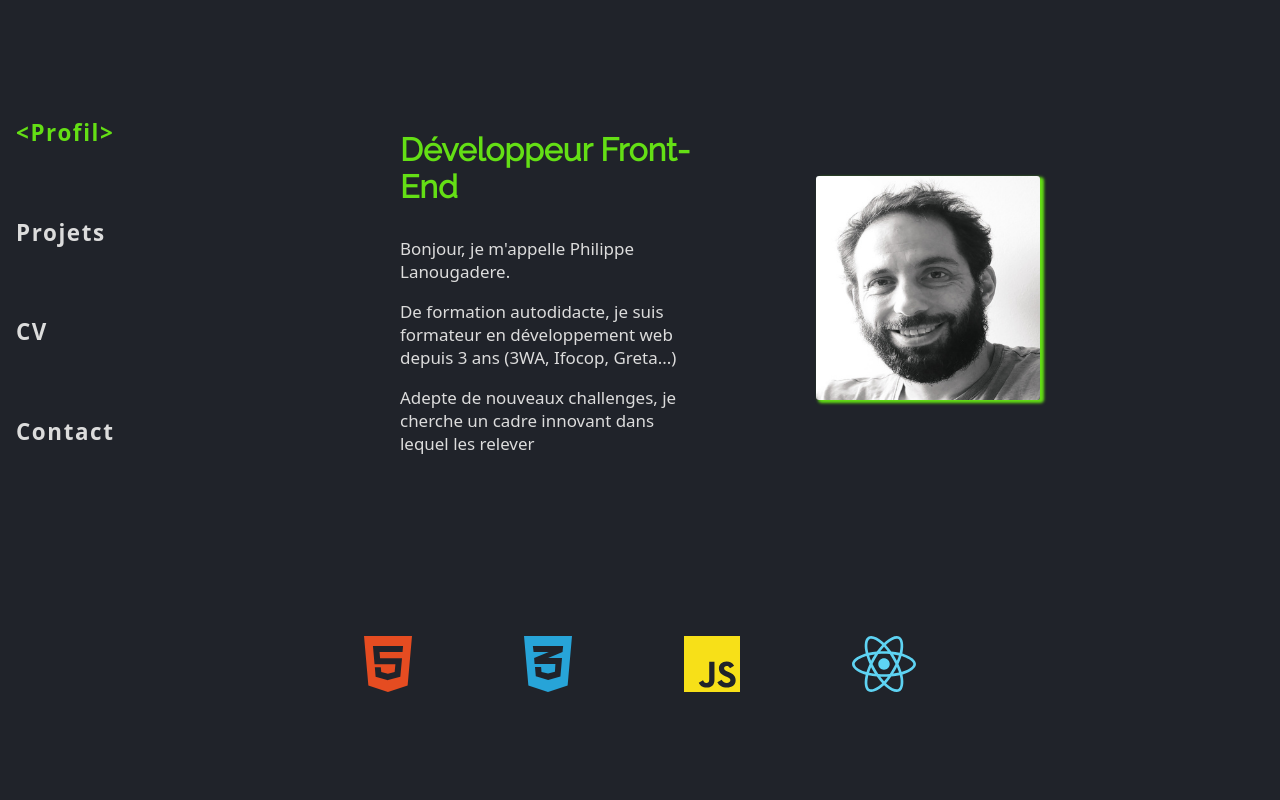
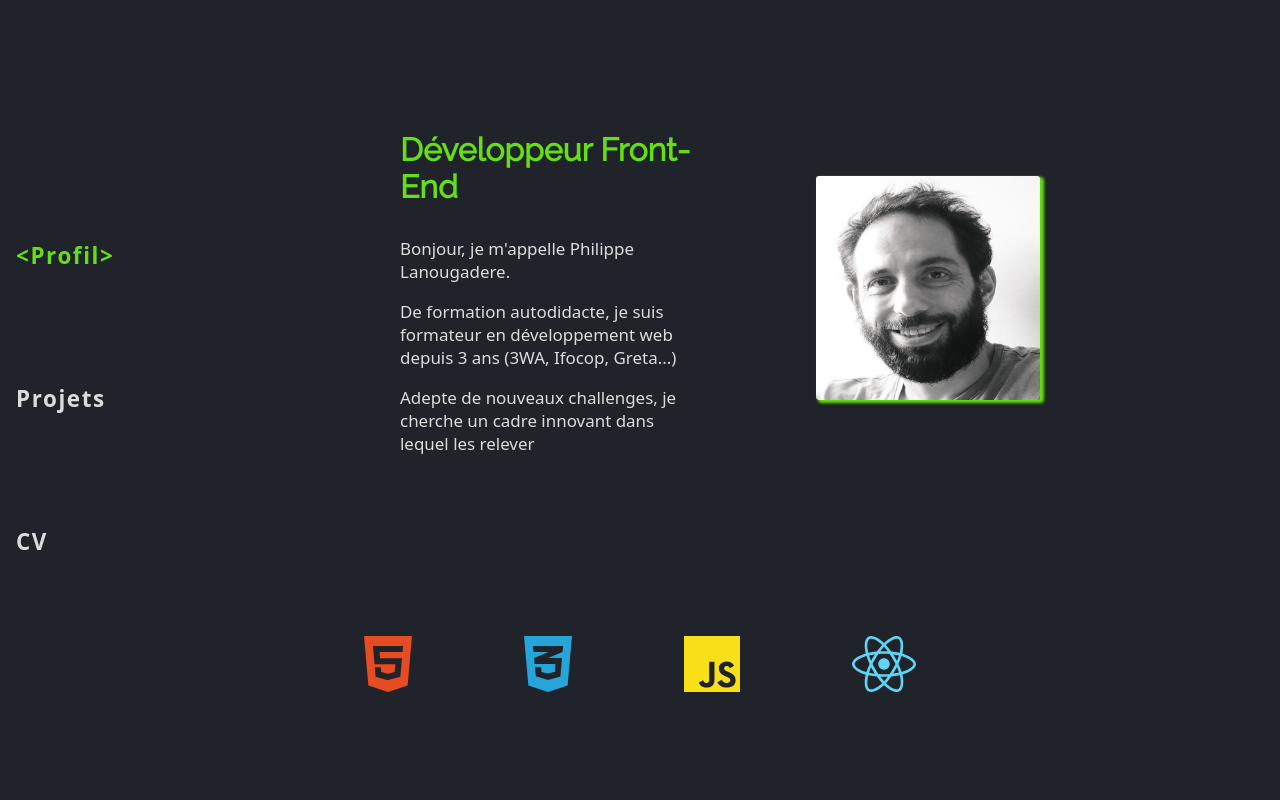
Before and after one commit to philippe76/React-Portfolio, a React (Create React App) app: page / in a window 1280 px wide. Shown: the top 800 px of the page. Built offline with nearby package versions, Linux system fonts and the light colour scheme.

Commit message:
remove contact item for nav menu

```diff
--- a/src/App.css
+++ b/src/App.css
@@ -52,6 +52,7 @@ section {
 /* ---------- NAVBAR ------------  */
 
 .App-header {
+  margin-top: 5rem;
   position: fixed;
   font-size: 1.4rem;
   font-weight: bold;
@@ -65,9 +66,7 @@ section {
 
 a.link {
   display: block;
-
-  margin: 4.3rem 1rem;
-  /* margin: 0 4.3rem; */
+  margin: 7rem 1rem;
   text-decoration: none;
   cursor: pointer;
 }
--- a/src/components/Navbar.js
+++ b/src/components/Navbar.js
@@ -8,16 +8,6 @@ const Navbar = () => {
 
   return (
     <nav className="App-header">
-      {/* <Link
-        to="home"
-        spy={true}
-        smooth={true}
-        offset={-100}
-        duration={500}
-        id="logo"
-      >
-        &lt; P.L /&gt;
-      </Link> */}
       <div className="menu">
         <Link
           activeClass="active"
@@ -52,7 +42,7 @@ const Navbar = () => {
         >
           {target === "CV" ? linkText : "CV"}
         </Link>
-        <Link
+        {/* <Link
           activeClass="active"
           to="footer"
           spy={true}
@@ -63,7 +53,7 @@ const Navbar = () => {
           onSetInactive
         >
           {target === "Footer" ? linkText : "Contact"}
-        </Link>
+        </Link> */}
       </div>
     </nav>
   );
```
